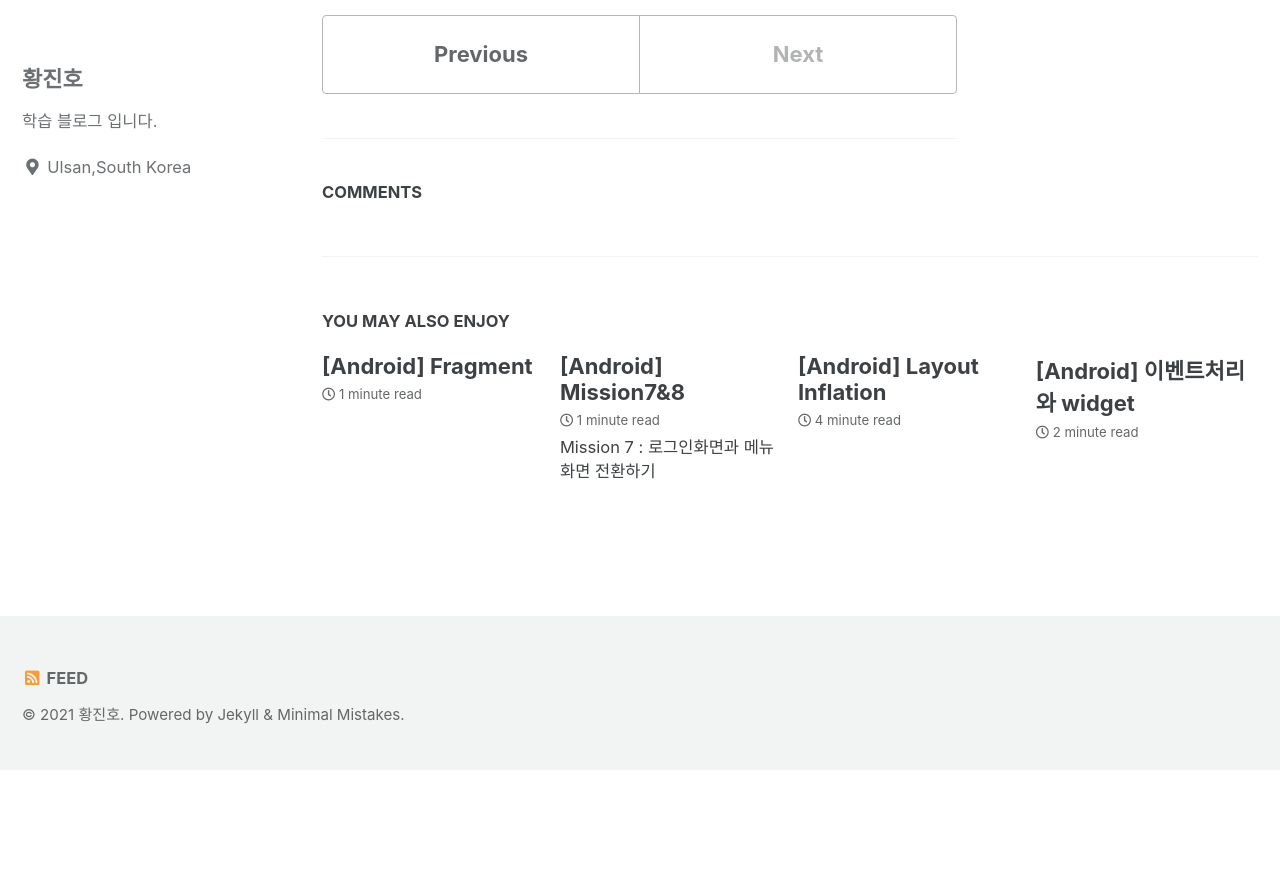
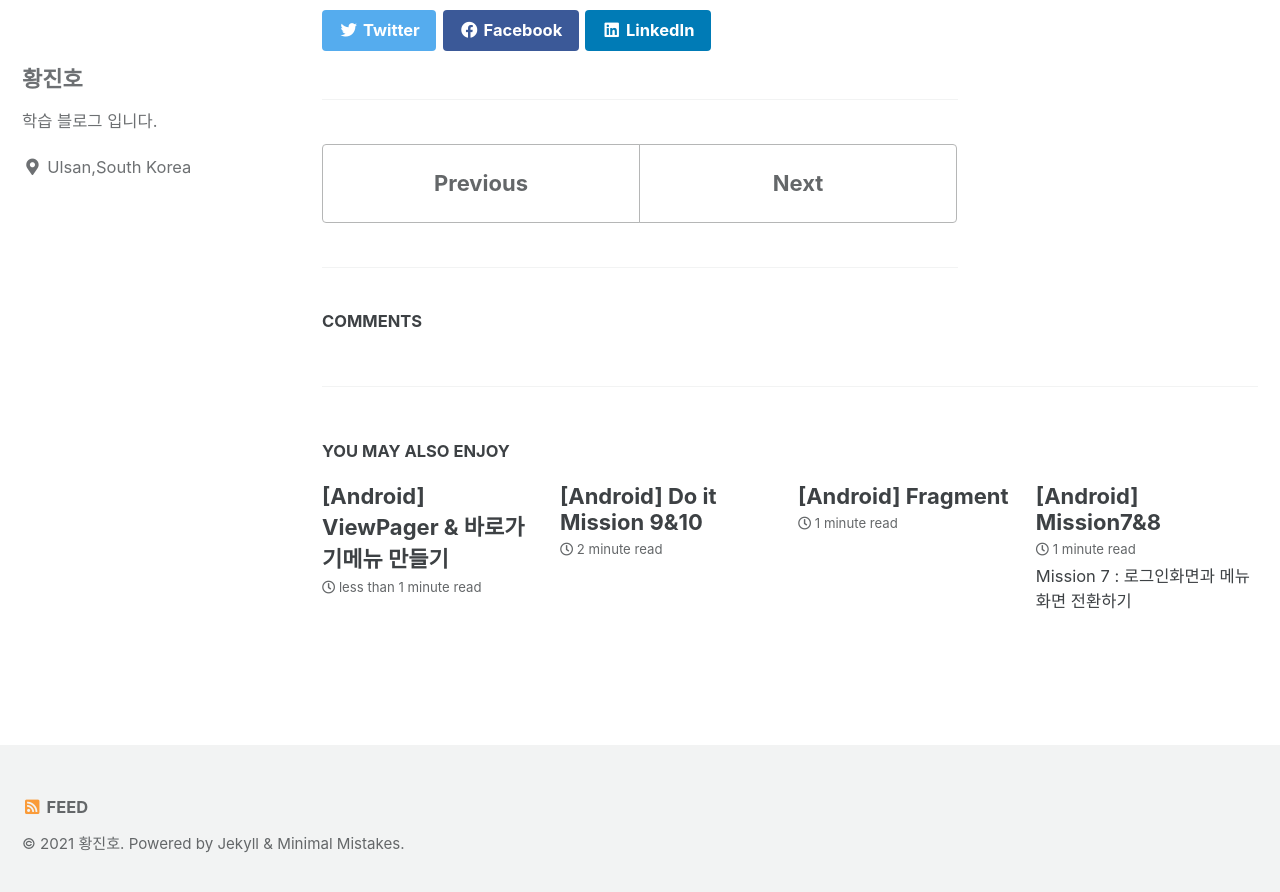
Before and after one commit to jowunnal/jowunnal.github.io, a Jekyll site: the page built from _posts/2021-07-01-chap05_2.md, in a window 1280 px wide and 900 px high, scrolled down 5131 px. Shown: the top 892 px of the window. Built offline with Jekyll 4.4.1, drawn with Linux system fonts in a browser that asks for light colours; cached includes are drawn as plain includes; comment, search, counter and statistics services are not loaded; before the commit the page ends 5901 px from its top, so only the background shows below that; part of the change alters nothing that is shown; some of the changed text lies outside the part shown.

Commit message:
뷰페이저와 바로가기메뉴 &Mission 9와10

```diff
--- a/_posts/2021-07-01-chap05_2.md
+++ b/_posts/2021-07-01-chap05_2.md
@@ -4,6 +4,12 @@ categories:
 - Android
 tags:
 - Study
+---
+
+---
+
+참고서적: Doit 안드로이드 앱 프로그래밍
+
 ---
 
 앞서 배운 프래그먼트를 응용하여 ActionBar 와 상하단 Tab을 만들어보자.
--- /dev/null
+++ b/_posts/2021-07-08-Mission9&10.md
@@ -0,0 +1,98 @@
+---
+title: "[Android] Do it Mission 9&10"
+categories:
+- Android
+tags:
+- Study
+---
+
+---
+
+참고서적: Doit 안드로이드 앱 프로그래밍
+
+---
+
+# Mission 9 : 고객정보 입력화면의 구성
+
+고객정보 입력화면을 프래그먼트로 만들어보세요. 이화면은 고객의 이름,나이,생년월일을 입력받기 위한 것입니다.
+
+1. 프래그먼트로 고객 정보 입력 화면을 만들어 액티비티에 넣어줍니다.
+2. 프래그먼트의 레이아웃에는 리니어 레이아웃이나 상대 레이아웃을 사용하고 그안에 이름과 나이를 입력받는 입력상자, 생년월일을 표시하는 버튼 그리고 저장버튼을 배치합니다.
+3. 생년월일을 표시하는 버튼에는 오늘 날짜를 자동으로 표시하며, 버튼을 누르면 날짜선택 대화상자를 띄우고 날짜를 입력받아 표시합니다. 이름을 넣을수있는 입력상자에는 문자열을, 나이를 입력받기 위한 입력상자에는 숫자를 입력할 수 있도록 설정하여 적당한 키패드를 띄우도록 하고 나이는 세자리까지만 입력할 수 있게 만듭니다.
+4. 저장 버튼을 누르면 토스트로 입력한 정보를 표시합니다.
+
+
+이문제는 간단하게 액티비티 하나에 분할화면 하나를 구성하고 텍스트뷰하나, EditText2개,버튼2개로 구성하면 된다.
+
+이름과 나이에해당하는 editText는 inputType을 각각 TextPersonName과 number로 사람이름과 숫자만 받도록 한다.
+
+생년월일 버튼의경우 Calendar 클래스의 getInstance()를 getTime()으로 받아 Date 타입의 변수에 할당하고, SimpleDateFormat 클래스의 format() 메소드의 파라미터로 넣어 현재날짜에 해당하는값으로 Button의 setText()로 자동으로 입력받도록 한다.
+
+DatePickerDialog 클래스를 이용하여 onDatesetListener 를 등록하여 날짜 대화상자에 입력된 날짜를 버튼의 setText() 로 텍스트를 바꾸도록 한다.
+
+그리고 위의 Listener를 변수에 할당하여(Listener객체생성), 버튼이 눌렷을때 DatePickerDialog를 new연산자를 통해 참조하여 객체를 할당한다.(=대화상자가 만들어진다.)
+
+생성자 파라미터로는 context객체, 리스너객체와 날짜포맷 이 들어간다.
+
+저장버튼이 눌렷을때 입력된정보인 이름,나이,생년월일 에 해당하는 각각의 Text를 getText()하여 토스트메세지로 띄워주면 된다.
+
+![Mission9](/assets/Mission9.PNG)
+
+
+# Mission10: 기본앱 화면구성
+
+바로가기메뉴와 하단탭 그리고 뷰페이저가 들어간 기본앱 화면을 만들어 보세요.
+
+1. 앱의 화면에 바로가기 메뉴와 하단탭 그리고 뷰 페이저가 들어가도록 만들어 보세요.
+2. 하단 탭에는 세개의 탭 메뉴가 보이도록 합니다.
+3. 하단탭에서 첫번째 텝 메뉴를 눌럿을때 보이는 첫번째 프래그먼트 화면안에 뷰페이저가 표시되도록 합니다.
+4. 바로가기메뉴를 넣어줍니다.
+
+
+먼저, 간단히 구성을 원한다면 만들어진 NavigationView 형태를 이용해서 만들수있지만, 공부를위해서라면 일단 전부다 빈프로젝트상에서 만들어보길 권장한다.
+
+바로가기메뉴를 구현하기 위해서는 NavigationView가 필요하며, 더불어 최상단 부모컨테이너는 DrawerLayout으로, AppbarLayout아래에 toolbarLayout을 구성하고, ActionBarDrawerToggle 클래스로 toggle을 구현하여 액션바의 햄버거모양의 아이콘을 누르면 서랍처럼 메뉴구성의 화면이 열리고 닫히는 UI를 구현할수 있다.
+
+또한, 하단탭의경우 BottomNavigationView 클래스를 이용하여 별도의 Tab과 ActionBar 없이 menu 만 세팅해서 각각의 menu에 해당하는 Fragment들의 전환으로 구현할수 있다.
+
+마지막으로 뷰페이저는 ViewPager 클래스를 이용하여 좌우스크롤로 화면을 전환하는 기능을하는 것으로 구현할수 있다.
+
+이문제의 경우 나에게는 매우 어려웠다.
+
+책에서 NavigationView로 바로가기메뉴를 만드는 예제를 할때, 만들어진 프로젝트를 이용하고 그마저도 나머지 소스코드의 경우 책에있는대로 적으면서 하다보니 뭔가 설명도 부족했고, 이해하기 어려웠다.
+
+그래서 이문제를 푸는데만 대략 6~7시간정도 걸렸다.
+
+첫번째난관으로는 XML 구상이다.
+
+![Mission10_1](/assets/Mission10_3.PNG)
+
+위와같이 구상했는데, ConstraintLayout 안에 프래그먼트의 전환으로 화면을 나타내줄 LinearLayout 아래의 ViewPager 와 하단탭의 BottomNavigationView 그리고 액션바를 구성해줄 AppbarLayout과 ToolbarLayout 이다.
+
+이부분에서 Linearlayout은 상단탭과 하단탭의 사이에 만들어져야 되는데, 제약조건인 Constraint을 상단탭의 아래에, 하단탭의 위에 두도록 해도 이상하게 프래그먼트에 구성된 3개의 View들중 두개가짤리는 현상이 나타나는 것이다.(맨위의 Textview와 두번째의 Button 이 사라져서 안보임)
+
+ViewPager는 LinearLayout아래에 존재하기때문에 각각의 width와 height를 LinearLayout전체를 차지하도록 match_parent로 설정했는데 이부분이 원인인거같았다.
+
+Linearlayout이 width와 height가 각각 matchParent 로 설정됬었는데 아무리 제약조건을 건다해도 크기는 결국 부모컨테이너를 모두 차지하는것이므로 이 화면컨테이너를 구성해줄 ViewPager 역시 화면전체를 차지하도록 됫던것이다.
+
+따라서 간단하게 Linearlayout의 height를 줄이도록 조정하여 해결했다.
+
+또한 해결하지 못한것이 하단탭과 바로가기메뉴에 있는 메뉴들을 클릭했을때 프래그먼트의 전환을 야기하도록하고 싶었는데, ViewPager클래스와 Adapter 클래스로 뷰페이저를 구현한뒤에 했더니 각각의 메뉴버튼을 눌럿을때 앱이 강제로 중지되는 현상이 발생했다.
+
+추측하기에 ViewPager와 Adapter로 구성하면  메뉴클릭으로 프래그먼트의전환을 야기하는 방식을 동시에 구현할수 없는 뭔가의 이유가 있는거같다.
+
+이문제의 설명에도 보면 뷰페이저의 전환을 야기하는부분은 하라고 명시해둿지만, 각각의 메뉴를 클릭해서 이벤트를 발생하라고는 명시하지 않았다. 또한 책에서의 예제에서도 동시에 동작하도록 구현하지 않았다.
+
+뒷부분을 공부하면서 설명하지 않을까 싶다.
+
+아무튼 이책에서는 앞부분은 뭔가 전체적으로 설명이 부족하다... 모든책이 그렇긴 하지만..
+
+![Mission10_2](/assets/Mission10_1.PNG)
+
+바로가기메뉴
+
+![Mission10_3](/assets/Mission10_2.PNG)
+
+각각의 메뉴를 눌렀을때 토스트메세지출력
+
+모든 예재소스코드는 [깃허브주소][깃허브주소](https://github.com/jowunnal/studyAndroid "github link") 에 있다.
--- /dev/null
+++ b/_posts/2021-07-08-chap05_3.md
@@ -0,0 +1,55 @@
+---
+title: "[Android] ViewPager & 바로가기메뉴 만들기"
+categories:
+- Android
+tags:
+- Study
+---
+
+---
+
+참고서적: Doit 안드로이드 앱 프로그래밍
+
+---
+
+# View Pager
+ViewPager 클래스는 손가락을 좌우로 움직여 스크롤할수있는 View 를 제공한다.
+
+Viewpager 역시 fragment를 응용하는 클래스로, 메인container 와 viewpager를 구성한뒤 메인 container에 fragment들을 구성시켜 좌우스크롤로 전환하는 UI를 구성할수있다.
+
+ViewPager는 Adapter를 필요로하는데, 내부클래스를 새로만들어 FragmentStatePagerAdapter 클래스를 상속받도록하여 구현하면 된다.
+
+이 Adapter 클래스 내부에는 ArrayList로 fragment들을 담아 구성한다.
+
+반드시 구현해야하는 메소드가 두가지가있다.
+
+1. getCount() :  ArrayList의 size() 메소드를 호출하여 개수를 반환하는 메소드
+2. getITem(): 정수값하나를 파라미터로 받아  ArrayList의 인덱스에 참조하여 해당하는 Fragment를 리턴하는 메소드
+
+외에도 AddItem() 메소드를 하나만들어서 ArrayList에 Fragment를 추가하는 메소드도 만들어보자.
+
+또한, PagerTitleStrip로 전체 Fragment 들중에 몇번째 것인지, 전체개수 들을 UI상에 보여줄수있다.
+
+더불어 TabStrip도있는데, 이것은 탭모양으로 아이템을 구분하여 보여준다.
+
+
+# 바로가기 메뉴 만들기
+
+바로가기 메뉴는 흔히 햄버거모양의 아이콘을 눌러 좌 또는 우에서 서랍과같은 추가적인 메뉴화면을 말한다.
+
+빠르게 메뉴기능에 접근할수있어 흔히사용되는 UI구성 방식이다.
+
+바로가기메뉴는 NavigationView 를 이용하여 구현할수있다.
+
+1. 최상단 부모컨테이너를 DrawerLayout으로 구성한다.
+2. NavigationView의 layout_gravity 속성을 DrawerLayout의 openDrawer 속성와 같게한다.
+3. AppbarLayout의 toolbarLayout을 구성한다
+4. ActionBarDrawerToggle 클래스를 이용하여 DrawerLayout클래스의 addDrawerListener에 toggle을 등록한다.
+5. toggle.syncState() 를 호출하여 toggle상태를 활성화한다.
+
+위의 순서로 바로가기메뉴를 구현할수있다.
+
+또한, 미리만들어진 프로젝트를 이용할수도 있다.
+
+
+모든 예제소스코드는 [깃허브주소][깃허브주소](https://github.com/jowunnal/studyAndroid "github link") 에 있다.
```
Also changed, not shown: assets/Mission10_1.PNG (added), assets/Mission10_2.PNG (added), assets/Mission10_3.PNG (added), assets/Mission9.PNG (added).
